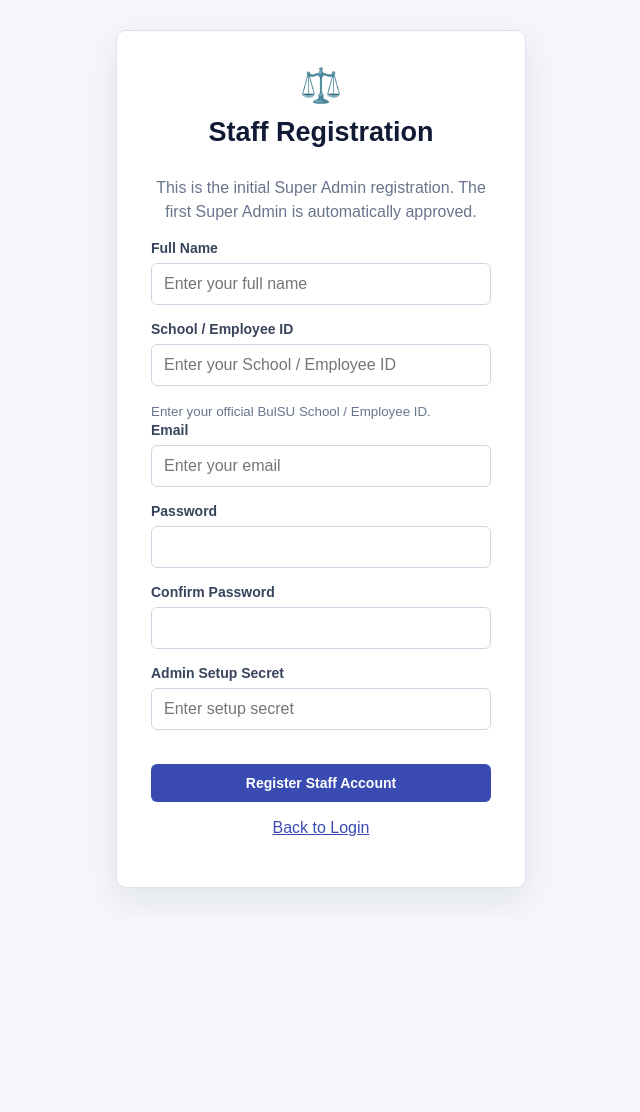
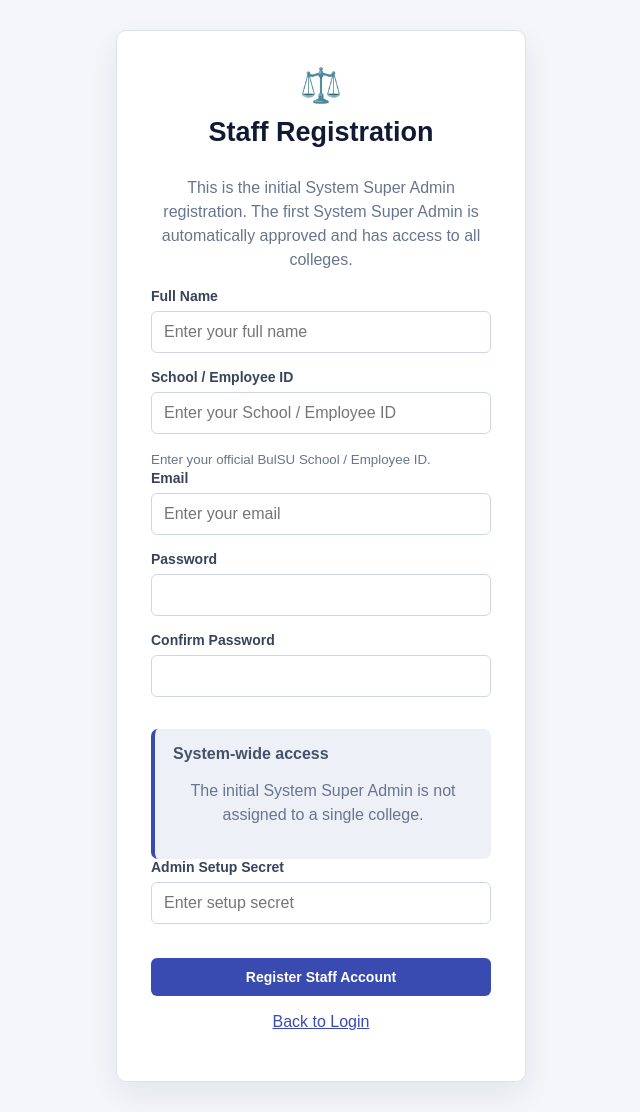
Before and after one commit to Sh1aaaa/payroll-vercel-supabase-rag, a Flask app: template templates/staff_register.html in a window 1280 px wide. Shown: the whole page, without its empty margins (319-959 px from the left). Before the commit the page ends 894 px from the top, so only its background shows below. Run offline with Flask 3, Linux system fonts and the light colour scheme; the template is opened without the code that fills it, so the values that code supplies are empty; some libraries are stand-ins or nearby versions.

Commit message:
Refactor staff registration form for clarity

```diff
--- a/templates/staff_register.html
+++ b/templates/staff_register.html
@@ -5,176 +5,87 @@
 {% block content %}
 
 <div class="auth-card">
-
     <div class="auth-icon">⚖️</div>
-
     <h1>Staff Registration</h1>
 
     {% if has_super_admin %}
-
         <p class="auth-muted">
-            Register a Payroll Clerk or additional Super Admin.
-            Your account must be approved by an existing Super Admin.
+            Register a Payroll Clerk or College Super Admin.
+            Your account must be approved by the System Super Admin.
         </p>
-
     {% else %}
-
         <p class="auth-muted">
-            This is the initial Super Admin registration.
-            The first Super Admin is automatically approved.
+            This is the initial System Super Admin registration.
+            The first System Super Admin is automatically approved and has access to all colleges.
         </p>
-
     {% endif %}
 
+    <form method="POST">
+        <label class="field-label">Full Name</label>
+        <input type="text" name="full_name"
+               value="{{ request.form.get('full_name', '') }}"
+               placeholder="Enter your full name" required>
 
-    <form method="POST">
+        <label class="field-label">School / Employee ID</label>
+        <input type="text" name="employee_id"
+               value="{{ request.form.get('employee_id', '') }}"
+               placeholder="Enter your School / Employee ID"
+               {% if has_super_admin %}required{% endif %}>
+        <small class="auth-muted">Enter your official BulSU School / Employee ID.</small>
 
-        <!-- FULL NAME -->
-        <label class="field-label">
-            Full Name
-        </label>
+        <label class="field-label">Email</label>
+        <input type="email" name="email"
+               value="{{ request.form.get('email', '') }}"
+               placeholder="Enter your email" required>
 
-        <input
-            type="text"
-            name="full_name"
-            value="{{ request.form.get('full_name', '') }}"
-            placeholder="Enter your full name"
-            required
-        >
+        <label class="field-label">Password</label>
+        <input type="password" name="password" minlength="6" required>
 
-
-        <!-- SCHOOL / EMPLOYEE ID -->
-        <label class="field-label">
-            School / Employee ID
-        </label>
-
-        <input
-            type="text"
-            name="employee_id"
-            value="{{ request.form.get('employee_id', '') }}"
-            placeholder="Enter your School / Employee ID"
-            {% if has_super_admin %}required{% endif %}
-        >
-
-        <small class="auth-muted">
-            Enter your official BulSU School / Employee ID.
-        </small>
-
-
-        <!-- EMAIL -->
-        <label class="field-label">
-            Email
-        </label>
-
-        <input
-            type="email"
-            name="email"
-            value="{{ request.form.get('email', '') }}"
-            placeholder="Enter your email"
-            required
-        >
-
-
-        <!-- PASSWORD -->
-        <label class="field-label">
-            Password
-        </label>
-
-        <input
-            type="password"
-            name="password"
-            minlength="6"
-            required
-        >
-
-
-        <!-- CONFIRM PASSWORD -->
-        <label class="field-label">
-            Confirm Password
-        </label>
-
-        <input
-            type="password"
-            name="confirm_password"
-            minlength="6"
-            required
-        >
-
+        <label class="field-label">Confirm Password</label>
+        <input type="password" name="confirm_password" minlength="6" required>
 
         {% if has_super_admin %}
-
-            <!-- ACCOUNT TYPE -->
-            <label class="field-label">
-                Account Type
-            </label>
-
+            <label class="field-label">Account Type</label>
             <select name="role" required>
-
-                <option value="">
-                    Select Account Type
-                </option>
-
-                <option
-                    value="hr"
-                    {% if request.form.get('role') == 'hr' %}selected{% endif %}
-                >
+                <option value="">Select Account Type</option>
+                <option value="hr" {% if request.form.get('role') == 'hr' %}selected{% endif %}>
                     Payroll Clerk
                 </option>
-
-                <option
-                    value="super_admin"
-                    {% if request.form.get('role') == 'super_admin' %}selected{% endif %}
-                >
-                    Super Admin
+                <option value="super_admin" {% if request.form.get('role') == 'super_admin' %}selected{% endif %}>
+                    College Super Admin
                 </option>
-
             </select>
 
+            <label class="field-label" for="college_code">College / Department</label>
+            <select name="college_code" id="college_code" required>
+                <option value="">Select College</option>
+                {% for college in college_options %}
+                    <option value="{{ college.code }}"
+                        {% if request.form.get('college_code') == college.code %}selected{% endif %}>
+                        {{ college.code }} - {{ college.name }}
+                    </option>
+                {% endfor %}
+            </select>
+            <small class="auth-muted">This account will only manage the selected college. Final payroll approval remains with the System Super Admin.</small>
         {% else %}
-
-            <!-- FIRST ACCOUNT -->
-            <input
-                type="hidden"
-                name="role"
-                value="super_admin"
-            >
-
+            <input type="hidden" name="role" value="super_admin">
+            <div class="control-note">
+                <strong>System-wide access</strong>
+                <p class="auth-muted">The initial System Super Admin is not assigned to a single college.</p>
+            </div>
+            <label class="field-label">Admin Setup Secret</label>
+            <input type="password" name="admin_setup_secret"
+                   placeholder="Enter setup secret" required>
         {% endif %}
 
-
-        {% if not has_super_admin %}
-
-            <!-- INITIAL ADMIN SECRET -->
-            <label class="field-label">
-                Admin Setup Secret
-            </label>
-
-            <input
-                type="password"
-                name="admin_setup_secret"
-                placeholder="Enter setup secret"
-                required
-            >
-
-        {% endif %}
-
-
-        <button
-            class="btn btn-primary btn-block"
-            type="submit"
-        >
+        <button class="btn btn-primary btn-block" type="submit">
             Register Staff Account
         </button>
-
     </form>
 
-
     <p class="auth-bottom">
-        <a href="{{ url_for('login') }}">
-            Back to Login
-        </a>
+        <a href="{{ url_for('login') }}">Back to Login</a>
     </p>
-
 </div>
 
 {% endblock %}
```
